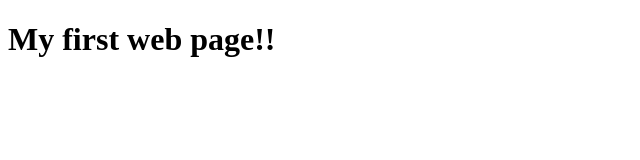
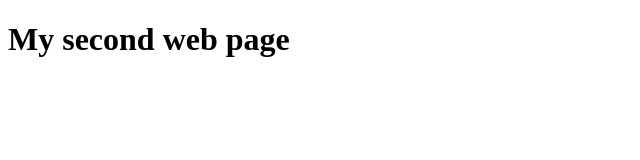
Before and after one commit to KhavyaForge/welcome, a plain HTML site: page index.html in a window 1280 px wide. Shown: the whole page, without its empty margins (0-640 px from the left). Drawn offline with Linux system fonts and the light colour scheme.

Commit message:
Update index.html

```diff
--- a/index.html
+++ b/index.html
@@ -3,6 +3,6 @@
         <title>web page</title>
     </head>
     <body>
-        <h1>My first web page!!</h1>
+        <h1>My second web page</h1>
     </body>
 </html>
```
